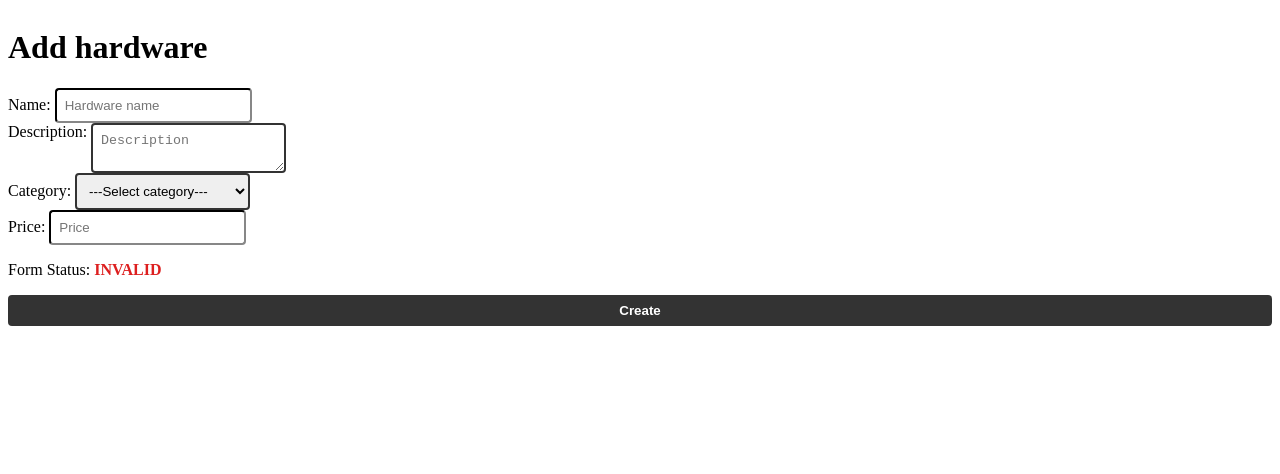
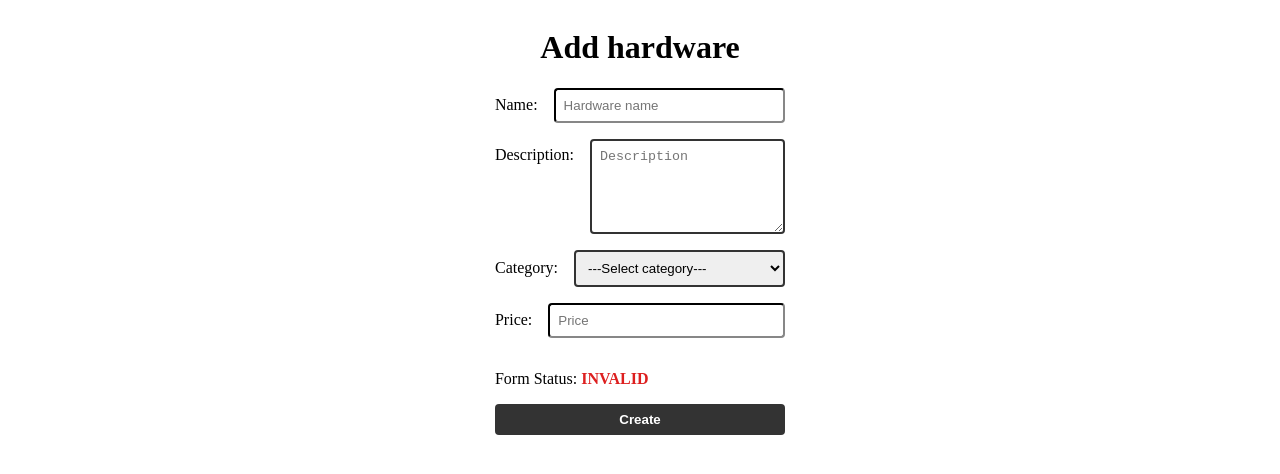
Before and after one commit to Haivex/mdboostrap-recruitment-app, an Angular app: page / in a window 1280 px wide. Shown: the top 474 px of the page. Built offline with nearby package versions, Linux system fonts and the light colour scheme.

Commit message:
style: position elements

```diff
--- a/src/app/app.component.html
+++ b/src/app/app.component.html
@@ -1,4 +1,4 @@
-<div>
+<div class="app">
   <app-hardware-form></app-hardware-form>
   <app-hardware-list></app-hardware-list>
 </div>
--- a/src/app/app.component.scss
+++ b/src/app/app.component.scss
@@ -0,0 +1,9 @@
+.app {
+  display: flex;
+  flex-direction: column;
+  align-items: center;
+
+  @media screen and (max-width: 600px) {
+      align-items: stretch;
+  }
+}
--- a/src/app/hardware-form/hardware-form.component.html
+++ b/src/app/hardware-form/hardware-form.component.html
@@ -26,6 +26,7 @@
         formControlName="description"
         type="text"
         placeholder="Description"
+        rows="5"
       ></textarea>
     </label>
     </div>
--- a/src/app/hardware-form/hardware-form.component.scss
+++ b/src/app/hardware-form/hardware-form.component.scss
@@ -1,11 +1,22 @@
 .formComponent {
   display: flex;
   flex-direction: column;
+
+  h1 {
+    text-align: center;
+  }
 }
 
 .form {
   display: flex;
   flex-direction: column;
+
+  label {
+    display: flex;
+    align-items: baseline;
+    justify-content: space-between;
+  }
+
 }
 
 .description {
@@ -19,11 +30,17 @@
     border-color: #4D77FF;
   }
 
+  &:not([type="submit"]) {
+    flex-basis: 75%;
+    margin-left: 16px;
+  }
+
   outline: none;
   padding: 8px;
   border-radius: 4px;
   border-width: 2px;
   border-color: #333;
+  margin-bottom: 16px;
 }
 
 input[type="submit"] {
@@ -46,11 +63,9 @@
 .invalid {
   color: rgb(221, 31, 31);
   font-weight: bold;
-
 }
 
 .valid {
   color: rgb(36, 212, 36);
   font-weight: bold;
-
 }
--- a/src/app/hardware-list/hardware-list.component.scss
+++ b/src/app/hardware-list/hardware-list.component.scss
@@ -1,3 +1,7 @@
+table {
+  width: 100%;
+}
+
 th,
 td {
   padding: 15px;
```
